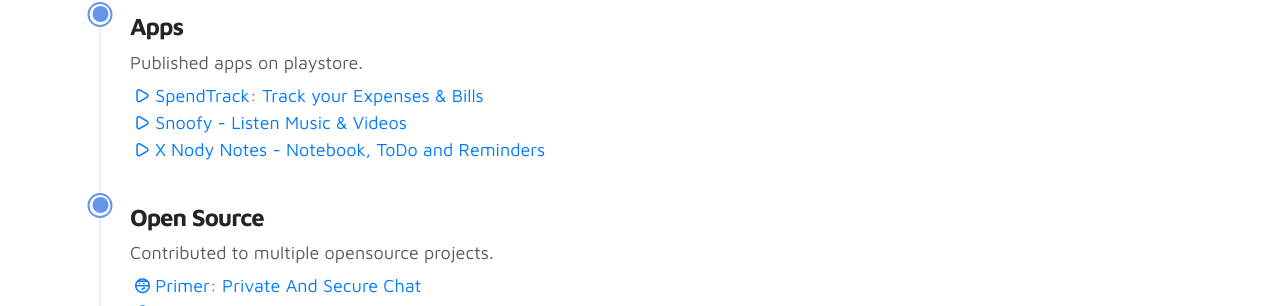
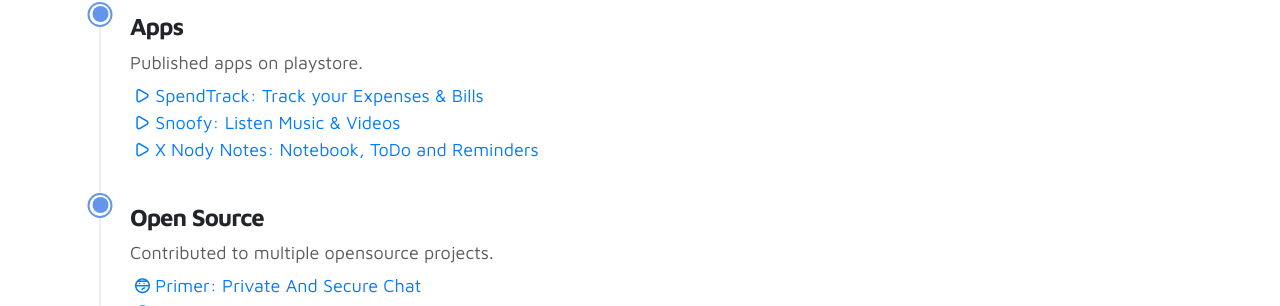
Before and after one commit to Mukuljangir372/mukuljangir372.github.io, a Jekyll site: the page index.html, which Jekyll copies as it is, in a window 1280 px wide and 1386 px high. Shown: the part 785-1091 px from the top of the window. Built offline with Jekyll 4.4.1, drawn with Linux system fonts in a browser that asks for light colours.

Commit message:
articles

```diff
--- a/index.html
+++ b/index.html
@@ -118,11 +118,11 @@
               </p>
               <p>
                 <a href="https://play.google.com/store/apps/details?id=com.mu.jan.snoofy_freemusicandvideos"
-                  class="text-primary"><i class='uil uil-play'></i>Snoofy - Listen Music & Videos </a>
+                  class="text-primary"><i class='uil uil-play'></i>Snoofy: Listen Music & Videos </a>
               </p>
               <p>
                 <a href="https://play.google.com/store/apps/details?id=com.mu.jan.xnody.application"
-                  class="text-primary"><i class='uil uil-play'></i>X Nody Notes - Notebook, ToDo and Reminders </a>
+                  class="text-primary"><i class='uil uil-play'></i>X Nody Notes: Notebook, ToDo and Reminders </a>
               </p>
             </div>
 
```
